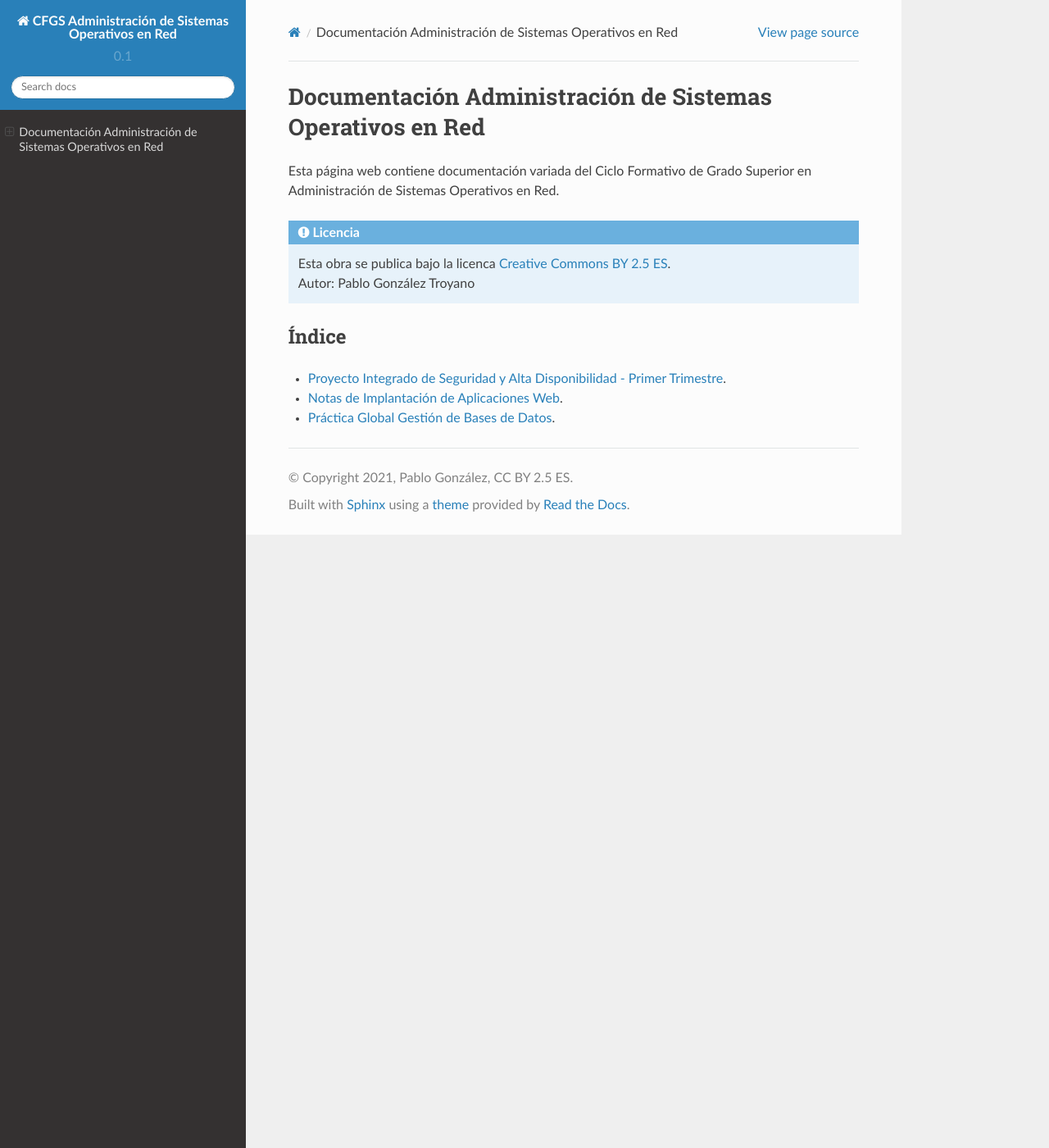
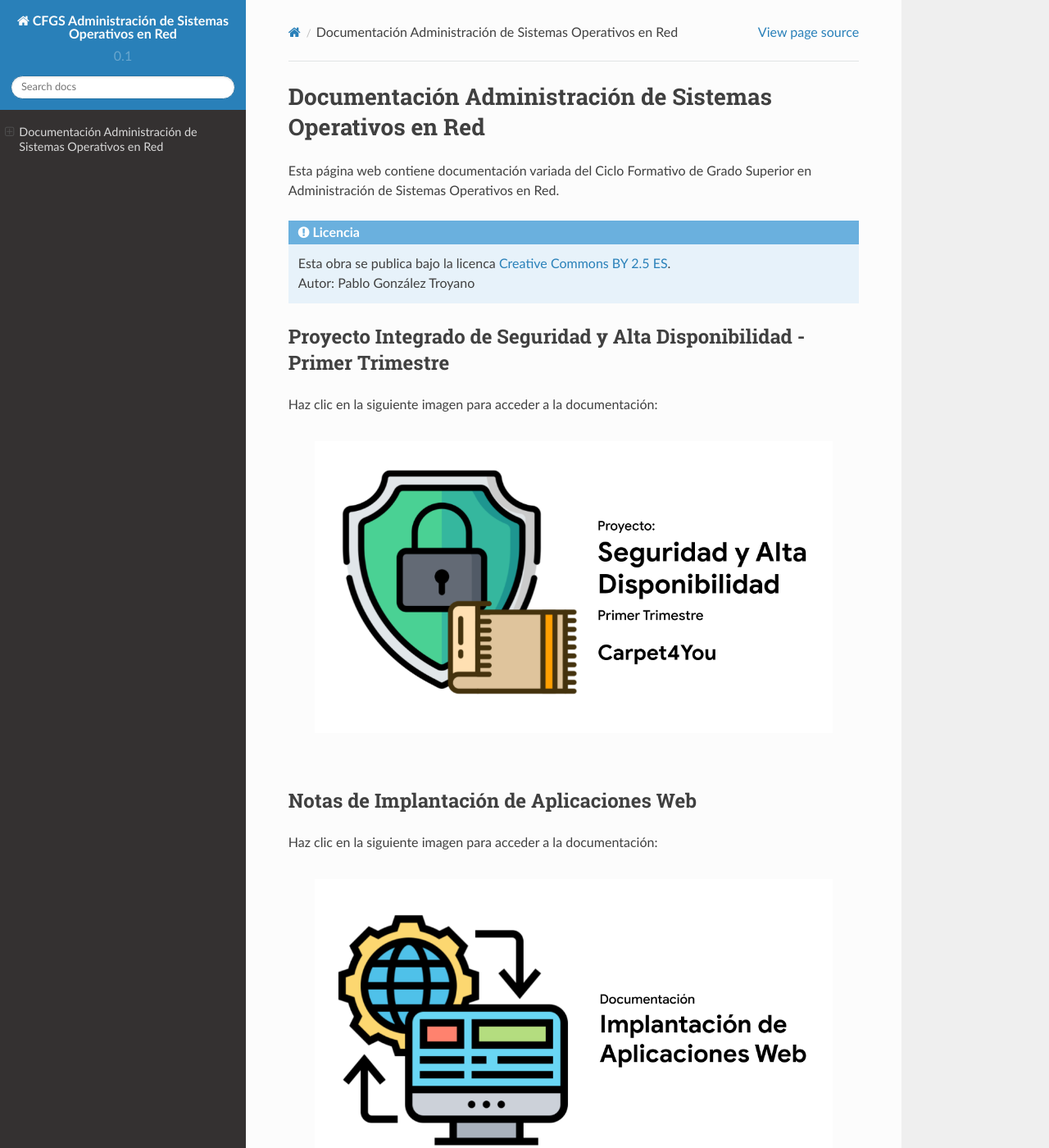
Before and after one commit to gonzaleztroyano/ASIR2-DOCS-MAIN, a Sphinx documentation site: the page built from docs/source/index.rst, in a window 1280 px wide and 1400 px high. Shown: the whole window at 82% size. Built offline with Sphinx 7.4.7 and the Read the Docs theme 2.0.0, drawn with Linux system fonts in a browser that asks for light colours; some of the changed text lies outside the part shown.

Commit message:
Index, ack and images

```diff
--- /dev/null
+++ b/docs/source/acknowledgement.txt
@@ -0,0 +1,5 @@
+Imagen de Alfombra: YellowLine en Flaticon: https://www.flaticon.com/premium-icon/carpet_3007802?term=carpet&page=1&position=39&page=1&position=39&related_id=3007802&origin=search
+
+Imagen de escudo: Freepik en Flaticon: https://www.flaticon.com/free-icon/shield_508250?term=security&related_id=508250
+
+Imagen de IAW: Eucalypt en Flaticon: https://www.flaticon.com/premium-icon/dns_3493773?term=web%20server&page=1&position=36&page=1&position=36&related_id=3493773&origin=search
--- a/docs/source/index.rst
+++ b/docs/source/index.rst
@@ -10,9 +10,36 @@ Esta página web contiene documentación variada del Ciclo Formativo de Grado Su
    | Esta obra se publica bajo la licenca `Creative Commons BY 2.5 ES <https://creativecommons.org/licenses/by/2.5/es/legalcode.es>`_.
    | Autor: Pablo González Troyano
 
-Índice
-=======
+Proyecto Integrado de Seguridad y Alta Disponibilidad - Primer Trimestre
+==========================================================================
 
-* `Proyecto Integrado de Seguridad y Alta Disponibilidad - Primer Trimestre <https://asir.gonzaleztroyano.es/projects/syad-1/>`_.
-* `Notas de Implantación de Aplicaciones Web <https://asir.gonzaleztroyano.es/projects/iaw/>`_.
-* `Práctica Global Gestión de Bases de Datos <https://github.com/gonzaleztroyano/ASIR1-GBD-practicaglobal#contenido-del-repositorio>`_.
+Haz clic en la siguiente imagen para acceder a la documentación:
+
+.. raw:: html
+
+    <div style="position: relative; margin: 2em; padding-bottom: 5%; height: 0; overflow: hidden; max-width: 100%; height: auto;">
+       <a href="https://asir.gonzaleztroyano.es/projects/syad-1/" rel="noopener"><img src="https://raw.githubusercontent.com/gonzaleztroyano/ASIR2-DOCS-MAIN/main/docs/source/images/ASIR2-SYAD-P1-Logo.png" alt=""></a>
+    </div>
+
+
+Notas de Implantación de Aplicaciones Web
+===========================================
+
+Haz clic en la siguiente imagen para acceder a la documentación:
+
+.. raw:: html
+
+    <div style="position: relative; margin: 2em; padding-bottom: 5%; height: 0; overflow: hidden; max-width: 100%; height: auto;">
+       <a href="https://asir.gonzaleztroyano.es/projects/iaw/" rel="noopener"><img src="https://raw.githubusercontent.com/gonzaleztroyano/ASIR2-DOCS-MAIN/main/docs/source/images/ASIR2-IAW-Logo.png" alt=""></a>
+    </div>
+
+Práctica Global Gestión de Bases de Datos
+============================================
+
+Haz clic en la siguiente imagen para acceder a la documentación:
+
+.. raw:: html
+
+    <div style="position: relative; margin: 2em; padding-bottom: 5%; height: 0; overflow: hidden; max-width: 100%; height: auto;">
+       <a href="https://github.com/gonzaleztroyano/ASIR1-GBD-practicaglobal#contenido-del-repositorio" rel="noopener"><img src="https://raw.githubusercontent.com/gonzaleztroyano/ASIR2-DOCS-MAIN/main/docs/source/images/ASIR1-GBD-Logo,png.png" alt=""></a>
+    </div>
```
Also changed, not shown: docs/source/images/ASIR1-GBD-Logo,png.png (added), docs/source/images/ASIR2-IAW-Logo.png (added), docs/source/images/ASIR2-SYAD-P1-Logo.png (added), media/carpet.png (added), media/iaw.png (added), media/shield.png (added).
